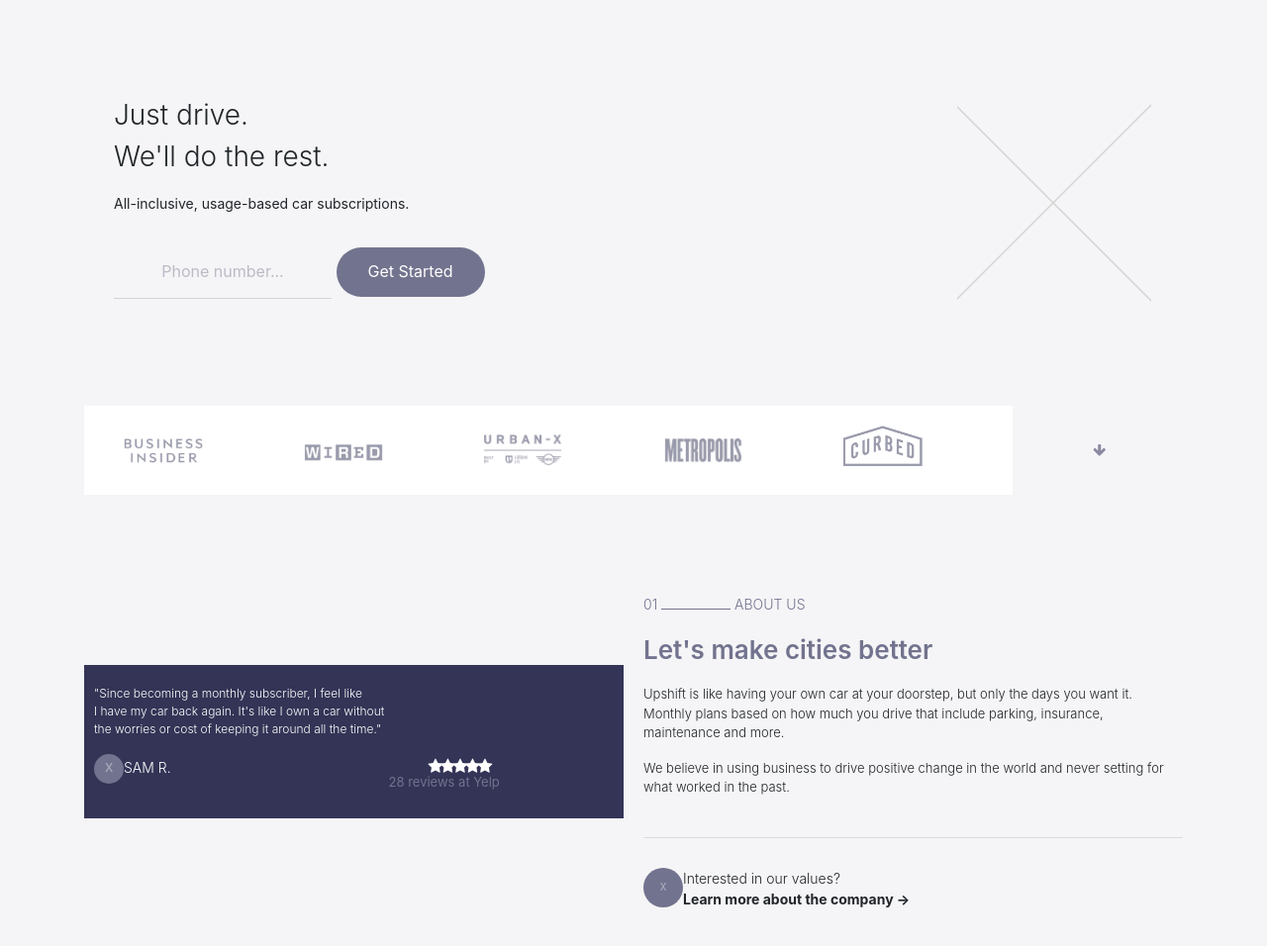
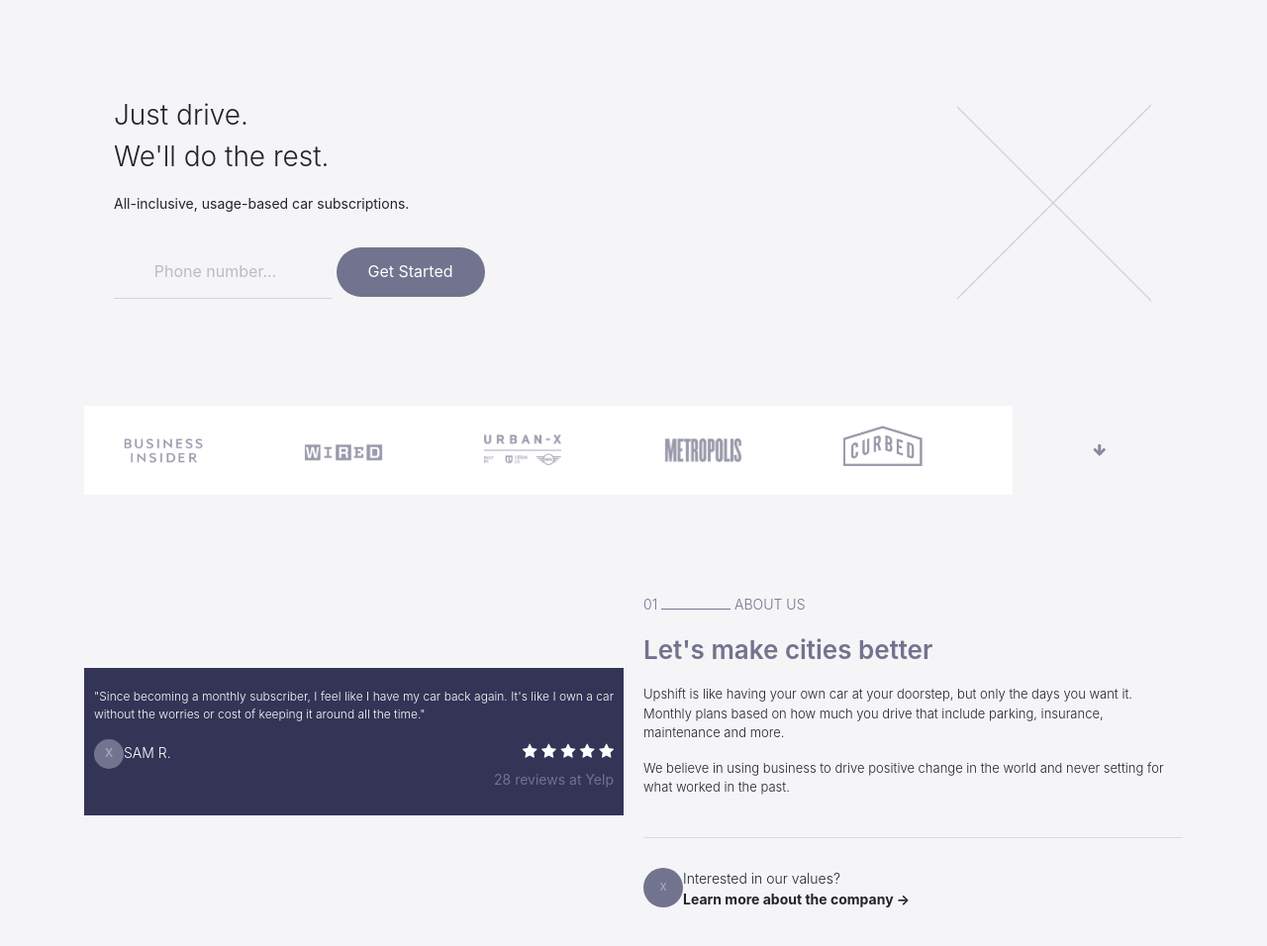
Before and after one commit to darothub/upshift, a plain HTML site: page index.html in a window 1280 px wide. Shown: the part 66-1022 px from the top of the page at 99% size. Drawn offline with nearby package versions, Linux system fonts and the light colour scheme.

Commit message:
adjust review and rating

```diff
--- a/index.html
+++ b/index.html
@@ -68,7 +68,7 @@
                     <p id="small" class="lead small">All-inclusive, usage-based car subscriptions.</p>
                 </div>
                 <div class="content-left-search">
-                    <div class="input"><input type="text" placeholder="Phone number..."/></div>
+                    <div class="input"><input type="number" min="0" class="noscroll" placeholder="Phone number..."/></div>
                     <div class="search"><a href="#">Get Started</a></div>
                 </div>
             </div>
@@ -133,29 +133,29 @@
                 </div>
             </div>
             <div class="testimony">
-                <div id="text-line"></div>
-                <p id="test-text" class="lead">
-                    "Since becoming a monthly subscriber, I feel like<br> I have my car
-                    back again. It's like I own a car without<br>
-                    the worries or cost of keeping it around all the time."
-                </p>
-                <div id="rating">
-                    <div class="review rating">
-                        <div id="stars">
-                            <span class="fa fa-star checked"></span>
-                            <span class="fa fa-star checked"></span>
-                            <span class="fa fa-star checked"></span>
-                            <span class="fa fa-star checked"></span>
-                            <span class="fa fa-star checked"></span>
-                        </div>
-                        <P id="review-text">28 reviews at Yelp</P>
-                    </div>
+                <div class="text-line">
+                    <p id="test-text" class="lead">
+                        "Since becoming a monthly subscriber, I feel like I have my car
+                        back again. It's like I own a car without
+                        the worries or cost of keeping it around all the time."
+                    </p>
+                </div>
 
+                <div class="review ">
                     <div id="name" class="rating">
                         <div id="x">x</div>
                         <p id="name-text" class="lead">SAM R.</p>
                     </div>
+                    <div id="stars" class="rating">
+                        <span class="fa fa-star checked"></span>
+                        <span class="fa fa-star checked"></span>
+                        <span class="fa fa-star checked"></span>
+                        <span class="fa fa-star checked"></span>
+                        <span class="fa fa-star checked"></span>
+                    </div>
+                    <P id="review-text" class="rating">28 reviews at Yelp</P>
                 </div>
+
             </div>
         </div>
         <div class="banners-two-right banners-div">
--- a/style.css
+++ b/style.css
@@ -127,11 +127,14 @@ input:focus{
     z-index: 1;
     padding: 10px;
     box-sizing: border-box;
+    display: grid;
+    grid-template-areas: "text text text"
+                                    "rating rating rating";
 
     /* grid-gap: -340px; */
 }
-#text-line{
-    display: none;
+.text-line{
+    grid-area: text;
 }
 .testimony #test-text{
     font-size:12px;
@@ -139,12 +142,13 @@ input:focus{
     margin-top: 10px;
     text-align: justify;
 }
-#rating #name{
-    width: 80px;
+#name{
+    width: auto;
+    grid-area: name;
     display:flex;
-    /* background-color: blue; */
-    flex: 1;
-    order: 1;
+    /* background-color: red; */
+    /* flex: 1;
+    order: 1; */
 }
 
 #name #x{
@@ -167,16 +171,18 @@ input:focus{
     color: #fff;
     letter-spacing: 0;
 }
-#rating{
+/* #rating{
     grid-column: 2;
-    display: flex;
+    display: grid;
+    width: 200px;
+    height: auto;
     flex-direction: row;
     justify-content: space-between;
-    /* background-color: red; */
-    /* grid-template-columns: 1fr;
+    background-color: red;
+    grid-template-columns: 1fr;
     grid-row: 2;
-    margin-left: 100px; */
-}
+    margin-left: 100px;
+} */
 #rating span{
     width: .5em;
 }
@@ -185,23 +191,31 @@ input:focus{
     flex-basis: 40%;
 }
 .review{
-    flex: 1;
-    order: 2;
+    grid-area: rating;
+    /* flex: 1; */
+    /* order: 2; */
+    width: 100%;
+    justify-content: space-between;
     /* background-color: blue; */
     height: auto;
-    display: flex;
-    flex-direction: column;
+    display: grid;
+    grid-template-areas: "name star"
+                                    ". review";
+    /* flex-direction: column; */
 }
 .review #review-text{
-    margin-left: 35px;
-    margin-top: -5px;
-    font-size: 13px;
+    /* margin-left: 35px; */
+    grid-area: review;
+    margin-top: -10px;
+    font-size: 14px;
     color: #72738e;
 }
 #stars{
-    flex: 1;
+    grid-area: star;
+    text-align: right;
+    /* flex: 1; */
     /* background-color: green; */
-    margin-left: 75px;
+    /* margin-left: 75px; */
 }
 
 .banners-two-right{
```
